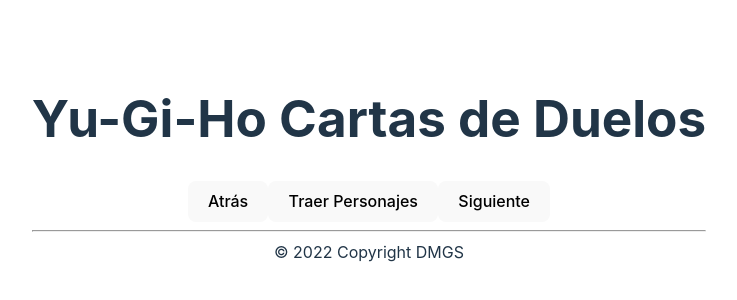
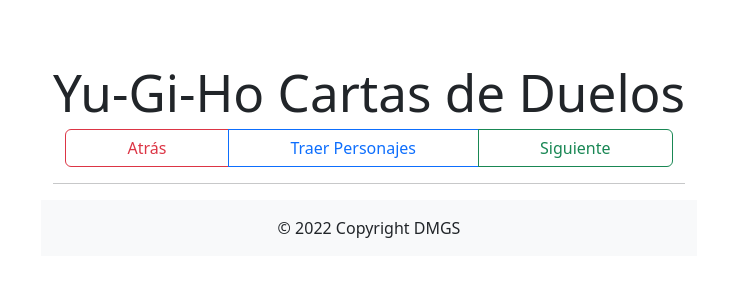
Before and after one commit to dgarcia26/Api_bp_2023, a React (Vite) app: page / in a window 1280 px wide. Shown: the part 240-540 px from the top of the page, without its empty margins (271-1008 px from the left). Built offline with nearby package versions, Linux system fonts and the light colour scheme.

Commit message:
css_bootstrap

```diff
--- a/index.html
+++ b/index.html
@@ -1,13 +1,18 @@
 <!DOCTYPE html>
 <html lang="en">
-  <head>
+
+<head>
     <meta charset="UTF-8" />
     <link rel="icon" type="image/svg+xml" href="/vite.svg" />
+    <link href="https://cdn.jsdelivr.net/npm/bootstrap@5.3.0/dist/css/bootstrap.min.css" rel="stylesheet" integrity="sha384-9ndCyUaIbzAi2FUVXJi0CjmCapSmO7SnpJef0486qhLnuZ2cdeRhO02iuK6FUUVM" crossorigin="anonymous">
     <meta name="viewport" content="width=device-width, initial-scale=1.0" />
     <title>Vite + React</title>
-  </head>
-  <body>
+</head>
+
+<body>
     <div id="root"></div>
     <script type="module" src="/src/main.jsx"></script>
-  </body>
+    <script src="https://cdn.jsdelivr.net/npm/bootstrap@5.3.0/dist/js/bootstrap.bundle.min.js" integrity="sha384-geWF76RCwLtnZ8qwWowPQNguL3RmwHVBC9FhGdlKrxdiJJigb/j/68SIy3Te4Bkz" crossorigin="anonymous"></script>
+</body>
+
 </html>
--- a/src/components/PeticionApi_yugiho.jsx
+++ b/src/components/PeticionApi_yugiho.jsx
@@ -32,9 +32,9 @@
         <div className='container'>
         <h1 className='text-center'>Yu-Gi-Ho Cartas de Duelos</h1>
         <div class="btn-group text-center container" role="group">
-        <button class="btn btn-danger" onClick={atras}>Atrás</button>
-        <button  class="btn btn-primary" onClick={traerPersonajes}>Traer Personajes</button>
-        <button class="btn btn-success" onClick={siguiente}>Siguiente</button>
+        <button class="btn btn-outline-danger" onClick={atras}>Atrás</button>
+        <button  class="btn btn-outline-primary" onClick={traerPersonajes}>Traer Personajes</button>
+        <button class="btn btn-outline-success" onClick={siguiente}>Siguiente</button>
         </div>
         <hr />
         {
```
